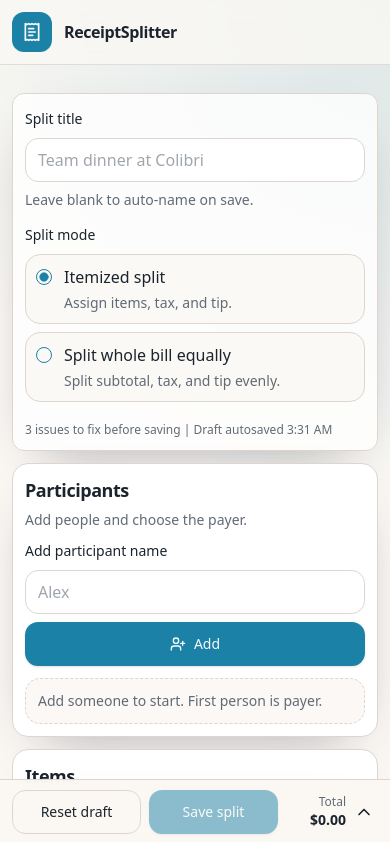
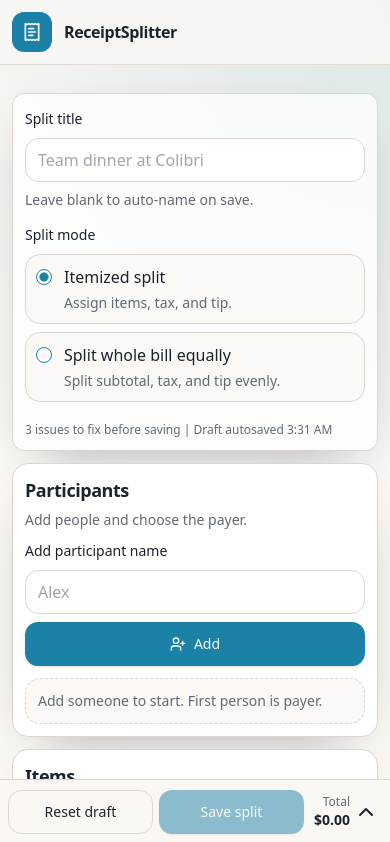
Before and after one commit to peijie36/ReceiptSplitter, a React (Vite) app: page /split/new in a window 390 px wide. Shown: the top 842 px of the page. Built offline with nearby package versions, Linux system fonts and the light colour scheme.

Commit message:
Add PWA support and polish mobile receipt editor

```diff
--- a/index.html
+++ b/index.html
@@ -2,7 +2,7 @@
 <html lang="en">
   <head>
     <meta charset="UTF-8" />
-    <meta name="viewport" content="width=device-width, initial-scale=1.0" />
+    <meta name="viewport" content="width=device-width, initial-scale=1.0, viewport-fit=cover" />
     <meta
       name="description"
       content="A local-first receipt splitter for assigning items, tax, and tip."
--- a/src/components/split/SummarySection.tsx
+++ b/src/components/split/SummarySection.tsx
@@ -238,9 +238,9 @@ export function MobileSummaryDock({ actions }: MobileSummaryDockProps) {
 
   return (
     <div className="fixed inset-x-0 bottom-0 z-50 border-t border-border bg-background/95 shadow-calm backdrop-blur xl:hidden">
-      <div className="mx-auto max-w-7xl px-3 py-2.5 sm:px-4 sm:py-3">
+      <div className="mx-auto max-w-7xl px-2 py-2.5 pb-[calc(0.625rem+env(safe-area-inset-bottom))] pl-[calc(0.5rem+env(safe-area-inset-left))] pr-[calc(0.5rem+env(safe-area-inset-right))] sm:px-4 sm:py-3 sm:pb-[calc(0.75rem+env(safe-area-inset-bottom))]">
         {actions ? (
-          <div className="grid grid-cols-[minmax(0,1fr)_minmax(0,1fr)_auto] items-center gap-2 sm:hidden">
+          <div className="grid grid-cols-[minmax(0,1fr)_minmax(0,1fr)_auto] items-center gap-1.5 sm:hidden">
             {actions}
             <button
               type="button"
@@ -248,13 +248,13 @@ export function MobileSummaryDock({ actions }: MobileSummaryDockProps) {
               aria-expanded={isOpen}
               aria-controls={summaryDockContentId}
               onClick={() => setIsOpen((current) => !current)}
-              className="flex h-11 min-w-[5.75rem] items-center justify-end gap-2 rounded-md px-1 text-right focus-visible:outline-none focus-visible:ring-2 focus-visible:ring-ring focus-visible:ring-offset-2"
+              className="flex h-11 min-w-[4.5rem] items-center justify-end gap-1 rounded-md px-1 text-right focus-visible:outline-none focus-visible:ring-2 focus-visible:ring-ring focus-visible:ring-offset-2"
             >
               <span>
                 <span className="block text-xs text-muted-foreground">Total</span>
                 <span className="block text-sm font-semibold">{formatCurrency(totals.grandTotalCents)}</span>
               </span>
-              {isOpen ? <ChevronDown className="h-5 w-5 shrink-0" /> : <ChevronUp className="h-5 w-5 shrink-0" />}
+              {isOpen ? <ChevronDown className="h-6 w-6 shrink-0" /> : <ChevronUp className="h-6 w-6 shrink-0" />}
             </button>
           </div>
         ) : (
--- a/src/routes/SplitEditorPage.tsx
+++ b/src/routes/SplitEditorPage.tsx
@@ -168,7 +168,7 @@ export function SplitEditorPage() {
             onReset={handleReset}
             onSave={handleSave}
             className="contents"
-            buttonClassName="w-full"
+            buttonClassName="w-full px-2"
           />
         }
       />
```
